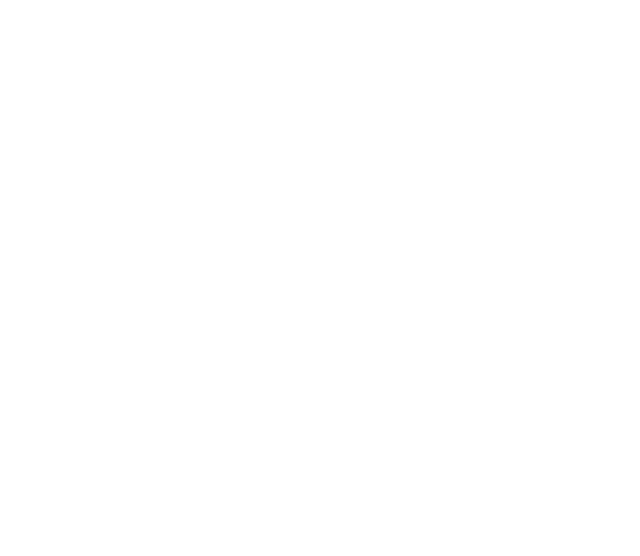
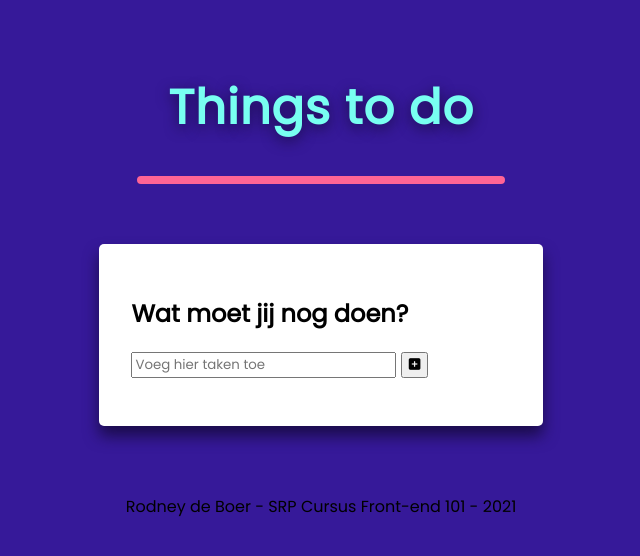
Before and after one commit to RodneydeBoer/SRP-cursus-frontend, a plain HTML site: page index.html in a window 1280 px wide. Shown: the whole page, without its empty margins (319-959 px from the left). Drawn offline with Linux system fonts and the light colour scheme.

Commit message:
css toegevoegd. morgen verder met javascript

```diff
--- a/Styling/style.css
+++ b/Styling/style.css
@@ -0,0 +1,41 @@
+@import url('https://fonts.googleapis.com/css2?family=Poppins:&display=swap');
+* {
+    font-family: 'Poppins', sans-serif;
+}
+
+body {
+    background-color: #361999;
+    height: 100vh;
+}
+
+body>header {
+    padding: 2rem;
+    text-align: center;
+}
+
+body>footer {
+    padding: 2rem;
+    text-align: center;
+}
+
+body>header>h1 {
+    font-size: 3rem;
+    color: #78FFF1;
+    text-shadow: 0px 4px 14px #1b0c4b;
+    letter-spacing: 1px;
+}
+
+body>header>hr {
+    width: 30%;
+    border: 4px solid #FF6495;
+    border-radius: 50px;
+}
+
+main {
+    padding: 2rem;
+    background: #fff;
+    width: 30%;
+    margin: 20px auto;
+    border-radius: 5px;
+    box-shadow: 0px 10px 15px #1b0c4b;
+}
--- a/index.html
+++ b/index.html
@@ -2,20 +2,38 @@
 <html lang="en">
 
 <head>
+
     <meta charset="UTF-8">
     <meta http-equiv="X-UA-Compatible">
     <meta name="viewport" content="width=device-width, initial-scale=1.0">
     <link rel="stylesheet" href="Styling/style.css">
-    <title>To-Do list van Rodney de Boer</title>
+    <title>To-Do list </title>
 </head>
 
 <body>
-    <header></header>
+    <header>
+        <h1> Things to do
+        </h1>
+        <hr>
+    </header>
     <main>
-        <section></section>
+        <header>
+            <h2>Wat moet jij nog doen?</h2>
+        </header>
+        <section>
+            <input type="text" placeholder="Voeg hier taken toe">
+            <button><i class="fa fa-plus-square" aria-hidden="true"></i></i></button>
+            </div>
+            <ul class="todoList">
+                <!-- De data wordt ingeladen via lokale opslag. Dit wordt met javascript geregeld -->
+            </ul>
+        </section>
+        <footer></footer>
     </main>
     <footer>
+        <p>Rodney de Boer - SRP Cursus Front-end 101 - 2021</p>
         <script src="Scripts/mijnscript.js"></script>
+        <script src="https://kit.fontawesome.com/a076d05399.js"></script>
     </footer>
 </body>
 
```
